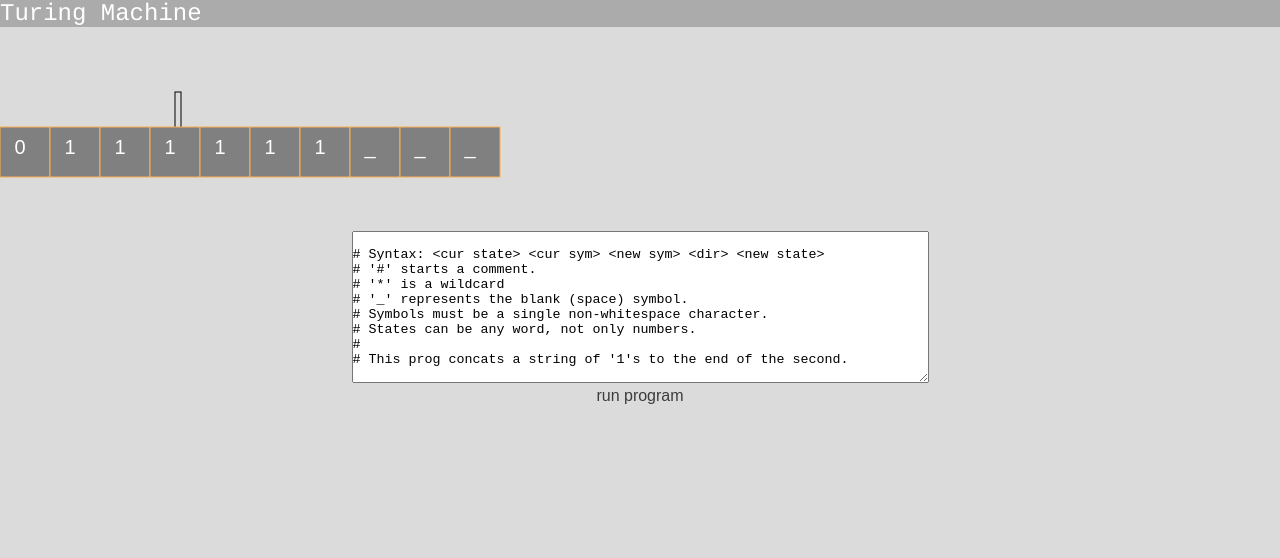
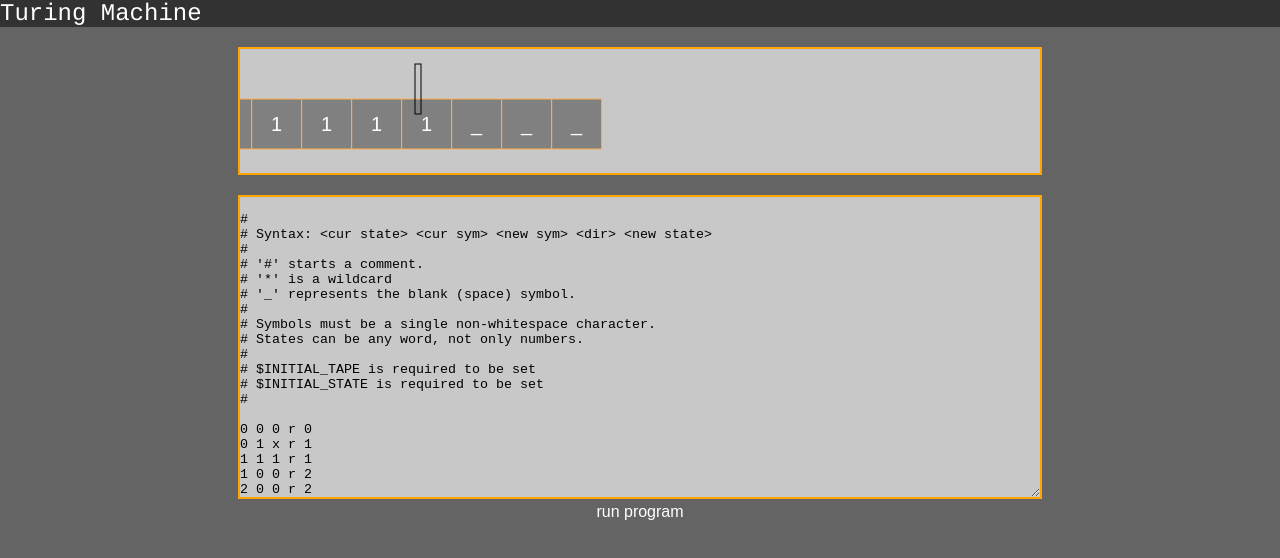
Before and after one commit to bddicken/tm, a plain HTML site: page index.html in a window 1280 px wide. Both pictures are taken after a click on the element "run program". Drawn offline with Linux system fonts and the light colour scheme.

Commit message:
lots of changes

```diff
--- a/css/main.css
+++ b/css/main.css
@@ -26,12 +26,22 @@ a:hover {
     text-align: center;
 }
 
+#deftextbox {
+    width: 800px;
+    height: 300px;
+    color: #000000;
+    background-color: rgb(200, 200, 200);
+    border-style:solid;
+    border-width:2px;
+    border-color: orange;
+}
+
 body {
+    background-color:rgb(100, 100, 100);
     font-family: sans-serif;
     color: rgb(255, 255, 255);
     display:block;
     position:fixed;
-    background-color: #DBDBDB;
     padding:0px;
     margin:0px;
     top:0px;
@@ -42,12 +52,19 @@ body {
 }
 
 #tmCanvas {
+    width: 800px;
     padding-left: 0;
     padding-right: 0;
-    margin-left: auto;
-    margin-right: auto;
+    margin-left: 50px;
+    margin-right: 50px;
+    margin-top: 20px;
+    margin-bottom: 20px;
+    margin-left:auto;
+    margin-right:auto;
     display: block;
+    border: 2px solid orange;
     z-index:1;
+    background-color: rgb(200, 200, 200);
 }
 
 .bar {
@@ -58,11 +75,10 @@ body {
     padding-right: 0;
     margin-left: auto;
     margin-right: auto;
+    background-color: rgb(50, 50, 50);
 }
 
 .title1 {
-    /* background: #9E9E9E; */
-    background: #ABABAB;
     z-index:10;
     text-align:center;
     padding-left: 0;
@@ -88,3 +104,6 @@ body {
     z-index:15;
     font-size:16px;
 }
+.button1 {
+    color:#FFFFFF;
+}
--- a/index.html
+++ b/index.html
@@ -34,14 +34,19 @@
     <div id="definition">
         <textarea id="deftextbox" rows="10" cols="70">
 
+#
 # Syntax: <cur state> <cur sym> <new sym> <dir> <new state>
+#
 # '#' starts a comment.
 # '*' is a wildcard
 # '_' represents the blank (space) symbol.
+#
 # Symbols must be a single non-whitespace character.
 # States can be any word, not only numbers.
 #
-# This prog concats a string of '1's to the end of the second.
+# $INITIAL_TAPE is required to be set
+# $INITIAL_STATE is required to be set
+#
 
 0 0 0 r 0
 0 1 x r 1
@@ -64,8 +69,6 @@
 $INITIAL_TAPE 11110011111
 $INITIAL_STATE 0
 
-F
-
         </textarea>
     </div>
 
--- a/js/defParser.js
+++ b/js/defParser.js
@@ -1,3 +1,6 @@
+/* Constants */
+var END_SEQUENCE = 'FFF';
+
 /** parser */
 var parser = new defParser();
 
@@ -12,7 +15,7 @@ var tm = new TM();
 
 function defParser(parseString)
 {
-    this.file = parseString + '\n' + '\n';
+    this.file = parseString;
     this.error = false;
     this.errorMessage = "Errors found on line(s)";
     this.okMessage = "No errors found";
@@ -28,10 +31,13 @@ function defParser(parseString)
 
         tm = new TM();
 
+        this.file = this.file + '\nFFF\n';
+
         var lines = this.file.split("\n").length;
 
         var com = this.getLine();
-        while(com !== 'F'){
+
+        while(com.indexOf(END_SEQUENCE) == -1){
             console.log("parse: " + com);
             this.determineCommand(com);
             com = this.getLine();
@@ -63,32 +69,6 @@ function defParser(parseString)
      */
     this.determineCommand = function(command) {
 
-        // command is adding an edge
-        if(command.indexOf("$INITIAL_TAPE") != -1){
-            // Parse command
-            var index = command.indexOf('$INITIAL_TAPE');
-            var parse = command.substring(index+14).split('');
-
-            // Populate cells
-            for(var x=0; x < parse.length; x++)
-                tm.inputTape[x] = parse[x];
-
-            return;
-        }
-
-        /* initial state of the TM */
-        if(command.indexOf("$INITIAL_STATE") != -1){
-            // Parse command
-            var index = command.indexOf('$INITIAL_STATE');
-            var parse = command.substring(index+15);
-            console.log(index);
-            console.log(parse);
-
-            tm.currentState = tm.states[parse];
-
-            return;
-        }
-
         // command is adding a comment
         if(command.indexOf("#") != -1){
             try {
@@ -99,16 +79,36 @@ function defParser(parseString)
                 this.errorMessage = this.errorMessage.concat(', ' + this.line);
                 return;
             }
+            return;
         }
 
-        // command is whitespace
+        /* command is setting initial tape */
+        if(command.indexOf("$INITIAL_TAPE") != -1){
+            var index = command.indexOf('$INITIAL_TAPE');
+            var parse = command.substring(index+14).split('');
+            for(var x=0; x < parse.length; x++)
+                tm.inputTape[x] = parse[x];
+            return;
+        }
+
+        /* initial state of the TM */
+        if(command.indexOf("$INITIAL_STATE") != -1){
+            var index = command.indexOf('$INITIAL_STATE');
+            var parse = command.substring(index+15);
+            console.log(index);
+            console.log(parse);
+            tm.currentState = tm.states[parse];
+            return;
+        }
+
+        /* command is whitespace */
         else if(command == '\n' ||
                 command == ' '  ||
                 command == ''  ||
                 command == '\t') {
         }
 
-        // else, command is adding a state
+        /* else, command is adding a state */
         else {
             //try {
                 /* Parse command */
@@ -124,7 +124,7 @@ function defParser(parseString)
                 /* create new rule */
                 var tR = new Rule();
                 tR.direction = parse[3];
-                tR.nextState = parse[4]; //nextState;
+                tR.nextState = parse[4];
                 tR.newSymbol = parse[2];
 
                 var tS;
--- a/js/main.js
+++ b/js/main.js
@@ -2,7 +2,8 @@
 window.onload = init;
 
 /* misc constants */
-STEP_TIME = 200;
+STEP_TIME = 150;
+HEAD_TIME = 40;
 
 
 var c;
@@ -18,7 +19,7 @@ var tapeHead;
 var inputLength = 10;
 
 /* Keep track of the window dimention */
-var winSize = [1000,200];
+var winSize = [800,120];
 var cellSize = [50, 50];
 var headSize = [6, 50];
 
@@ -34,12 +35,12 @@ function animate(machine) {
 
     paper = new Raphael(document.getElementById('tmCanvas'), winSize[0], winSize[1]);
 
-    tapeHead = paper.rect(175, 65, headSize[0], headSize[1]);
-
     machine.saveStartTape();
     buildAnimationQueue(machine);
     inputLength = machine.inputTape.length;
     drawCells(machine);
+    tapeHead = paper.rect(175, 15, headSize[0], headSize[1]);
+    tapeHead.attr({ color: '#000000' });
     animateTape();
 
 }
@@ -103,10 +104,12 @@ function shiftTape(direction, sym, index) {
         fill: '#FFFFFF'
     });
 
+    /* Head animation */
+
     if(direction == "L") {
         for(var i=0; i < inputLength;i++) {
             if(i+1 == inputLength)
-                funcVar = animateNextOnQueue;
+                funcVar = animateTapeHead;
             tapeCells[i].animate({
                 x: tapeCells[i].attrs.x+50,
                 y: tapeCells[i].attrs.y
@@ -120,7 +123,7 @@ function shiftTape(direction, sym, index) {
     else if(direction == "R") {
         for(var i=0; i < inputLength;i++) {
             if(i+1 == inputLength)
-                funcVar = animateNextOnQueue;
+                funcVar = animateTapeHead;
             tapeCells[i].animate({
                 x: tapeCells[i].attrs.x-50,
                 y: tapeCells[i].attrs.y
@@ -141,14 +144,14 @@ function  drawCells(machine) {
     for(var i=0; i<machine.startTape.length;i++) {
 
         /* Create a cell */
-        tapeCells[i] = paper.rect(150+i*(cellSize[0]), 100, cellSize[0], cellSize[0]);
+        tapeCells[i] = paper.rect(150+i*(cellSize[0]), 50, cellSize[0], cellSize[0]);
         tapeCells[i].attr({
             stroke: '#ffaf4f',
             fill: 'grey'
         });
 
         /* Set the character on the cell */
-        tapeChars[i] = paper.text(150+i*(cellSize[0])+20, 100+20, machine.startTape[i]);
+        tapeChars[i] = paper.text(150+i*(cellSize[0])+25, 50+25, machine.startTape[i]);
         tapeChars[i].attr({
             'font-size': '20px',
             color: '#FFFFFF',
@@ -156,3 +159,20 @@ function  drawCells(machine) {
         });
     }
 }
+function animateTapeHead() {
+    tapeHeadDown();
+}
+
+function tapeHeadUp () {
+    tapeHead.animate({
+        x: tapeHead.attrs.x,
+        y: tapeHead.attrs.y-15
+    }, HEAD_TIME, '<>', animateNextOnQueue );
+}
+
+function tapeHeadDown () {
+    tapeHead.animate({
+        x: tapeHead.attrs.x,
+        y: tapeHead.attrs.y+15
+    }, HEAD_TIME, '<>', tapeHeadUp );
+}
```
Also changed, not shown: 1 other file.
